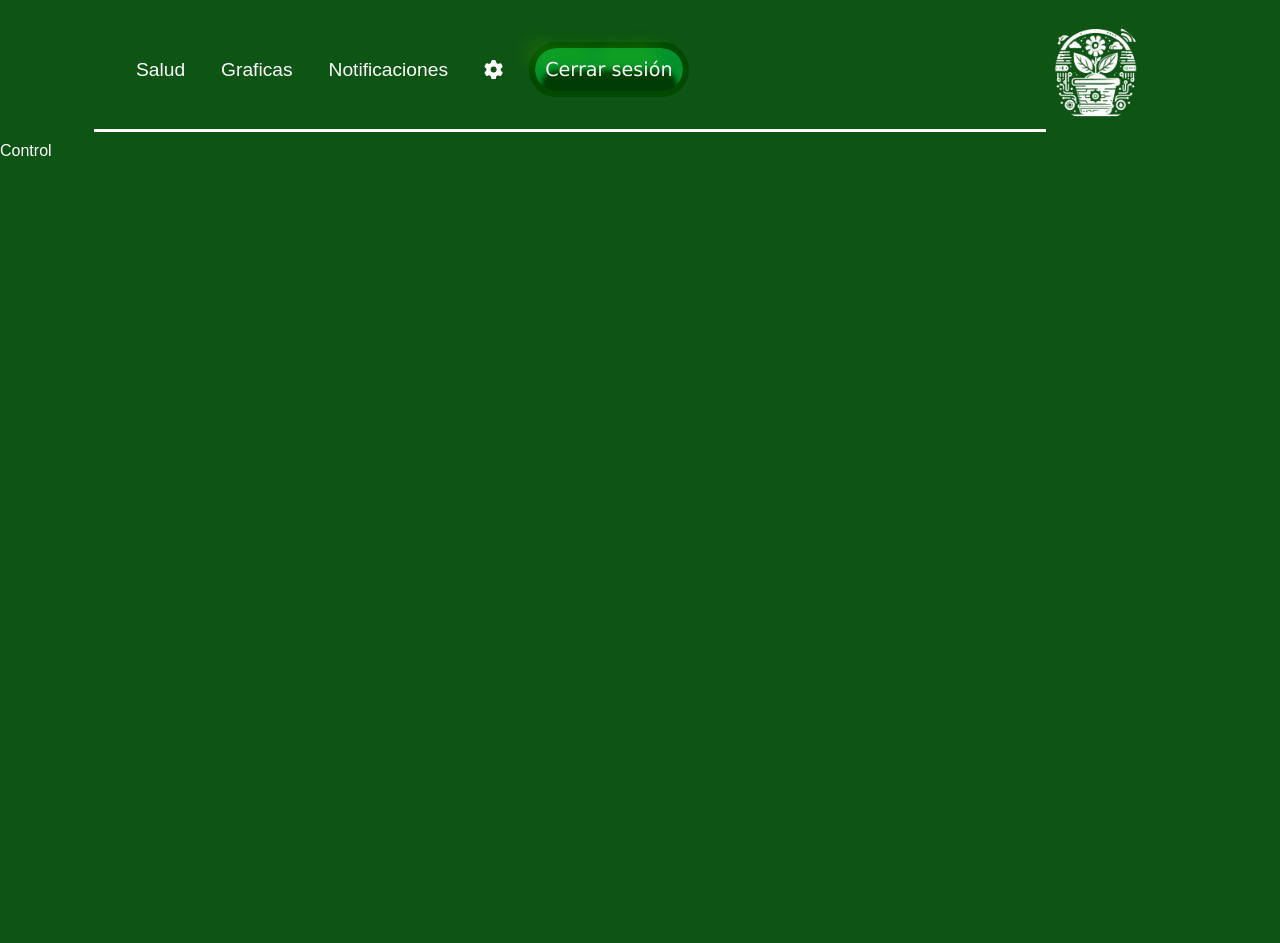
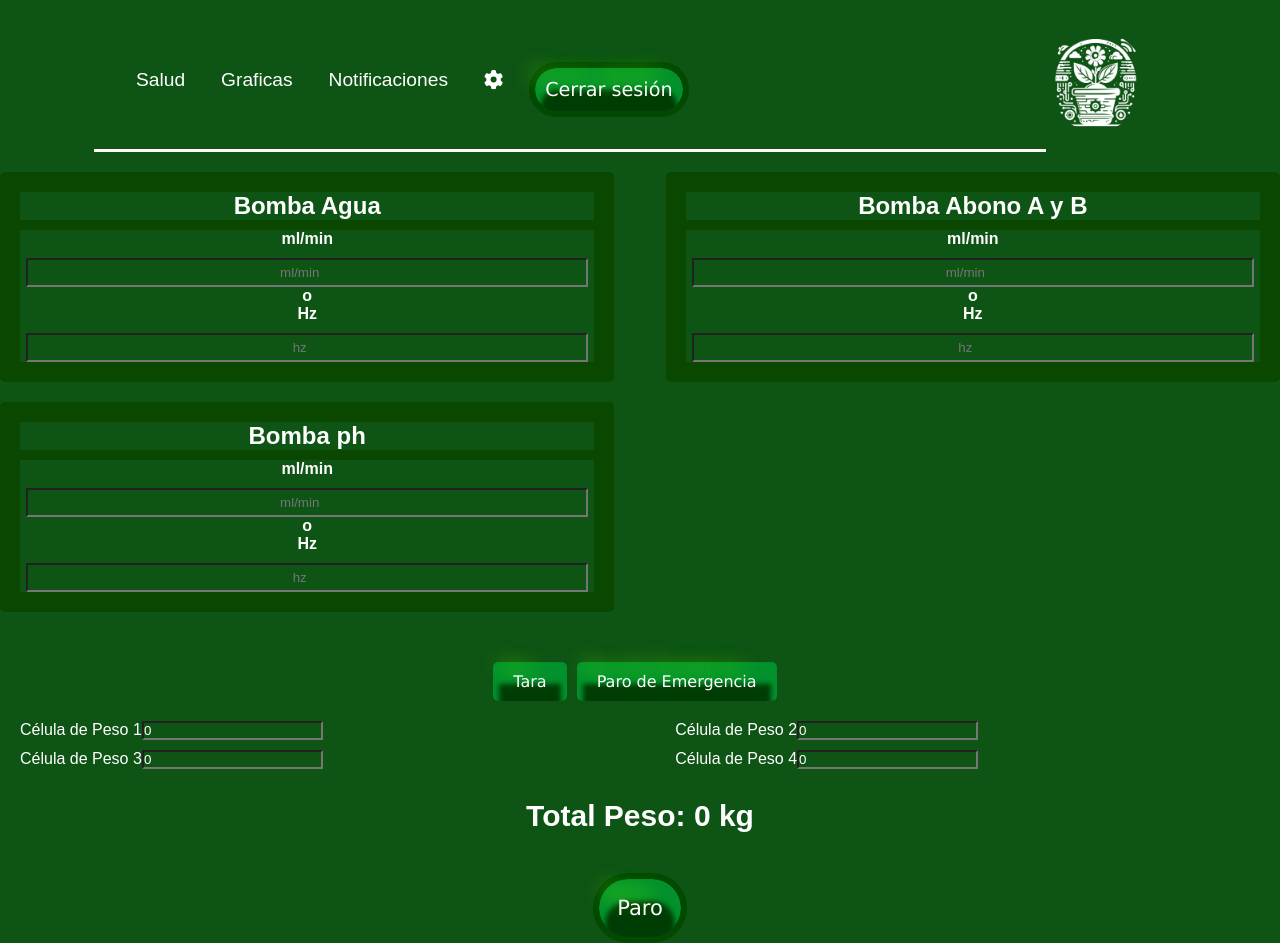
Before and after one commit to FJMoralB/CannaPotCasa, a React (Vite) app: page /Control in a window 1280 px wide. Before the commit the page ends 800 px from the top, so only its background shows below. Built offline with nearby package versions, Linux system fonts and the light colour scheme; no server answers; sample sign-in values are in the browser's storage.

Commit message:
mejora css

```diff
--- a/src/App.jsx
+++ b/src/App.jsx
@@ -2,7 +2,7 @@
 import { BrowserRouter as Router, Route, Routes } from 'react-router-dom';
 import NavBar from './components/NavBar';
 import Salud from './components/Salud/Salud';
-import Control from './components/Control';
+import Control from './components/Control/Control';
 import Notificaciones from './components/Notificaciones';
 import Parametros from './components/parametros/Parametros';
 import Graficas from './components/graficas/Graficas';
--- a/src/components/Control.jsx
+++ /dev/null
@@ -1,9 +0,0 @@
-import React from 'react'
-
-const Control = () => {
-  return (
-    <div>Control</div>
-  )
-}
-
-export default Control
--- /dev/null
+++ b/src/components/Control/Control.jsx
@@ -0,0 +1,101 @@
+import React, { useState } from 'react';
+import './control.css'; // Importa el archivo CSS para los estilos
+import { Label } from 'recharts';
+
+// Componente para el control individual de cada bomba
+const BombaControl = ({ bombaId }) => {
+  return (
+    <div className="control-bomba">
+      <h1>Bomba {bombaId}</h1>
+      <form action="" method="get">
+        <span>ml/min</span>
+        <br />
+        <input type="number" placeholder="ml/min" name={`ml${bombaId}`} id="" />
+        <br />
+        <span>o</span>
+        <br />
+        <span>Hz</span>
+        <br />
+        <input type="number" placeholder="hz" name={`hz${bombaId}`} id="" />
+      </form>
+    </div>
+  );
+};
+
+// Componente para cada célula de peso
+const CelulaPeso = ({ id, weight, onWeightChange }) => {
+  return (
+    <div className="celula-peso">
+      <label htmlFor={`peso${id}`}>Célula de Peso {id}</label>
+      <input
+        type="number"
+        id={`peso${id}`}
+        value={weight}
+        onChange={(e) => onWeightChange(id, parseFloat(e.target.value) || 0)}
+
+      />
+    </div>
+  );
+};
+
+// Componente principal de control
+const Control = () => {
+  // Estado para almacenar los pesos de las cuatro células
+  const [weights, setWeights] = useState({ 1: 0, 2: 0, 3: 0, 4: 0 });
+
+  // Manejador para actualizar el peso de una célula específica
+  const handleWeightChange = (id, value) => {
+    setWeights((prevWeights) => ({
+      ...prevWeights,
+      [id]: value
+    }));
+  };
+
+  // Manejador para restablecer todos los pesos a cero
+  const handleTara = () => {
+    setWeights({ 1: 0, 2: 0, 3: 0, 4: 0 });
+  };
+
+  // Calcular el peso total
+  const totalWeight = Object.values(weights).reduce((a, b) => a + b, 0);
+
+  return (
+    <div>
+      {/* Renderiza los componentes de control de bomba */}
+      <div className="bombas-container">
+        {['Agua', 'Abono A y B', 'ph'].map((id) => (
+          <BombaControl key={id} bombaId={id} />
+        ))}
+      </div>
+      {/* Botones de control para Tara y Paro de Emergencia */}
+      <div className="control-buttons">
+        <button type="button" onClick={handleTara}>
+          Tara
+        </button>
+        <button type="button" onClick={() => alert('Paro de Emergencia activado')}>
+          Paro de Emergencia
+        </button>
+      </div>
+      {/* Renderiza las células de peso y el peso total en dos columnas */}
+      <div className="celulas-peso-container">
+        {[1, 2, 3, 4].map((id) => (
+          <CelulaPeso key={id} id={id} weight={weights[id]} onWeightChange={handleWeightChange} />
+        ))}
+      </div>
+      {/* Contenedor para centrar el peso total */}
+      <div className="total-weight-container">
+        <div className="total-weight">
+          <h2>Total Peso: {totalWeight} kg</h2>
+        </div>
+      </div>
+      {/* Botón de paro centrado en la parte inferior */}
+      <div className="control-buttons-bottom">
+        <button type="button" onClick={() => alert('Paro activado')}>
+          Paro
+        </button>
+      </div>
+    </div>
+  );
+};
+
+export default Control;
--- /dev/null
+++ b/src/components/Control/control.css
@@ -0,0 +1,112 @@
+/* Contenedor para organizar las bombas en dos columnas */
+.bombas-container {
+    display: flex;
+    flex-wrap: wrap;
+    justify-content: space-between;
+  }
+
+  /* Estilos generales para cada control de bomba */
+  .control-bomba {
+    width: 48%; /* Ajusta el ancho para que quepan dos en una fila */
+    padding: 20px;
+    margin: 10px 0; /* Espaciado vertical entre bombas */
+    border-radius: 5px;
+    background-color: #0a4802;
+    text-align: center;
+  }
+
+  /* Estilos para el encabezado dentro de cada control de bomba */
+  .control-bomba h1 {
+    font-size: 24px;
+    margin-bottom: 10px;
+    color: #fff; /* Color del texto */
+  }
+
+  /* Estilos para los elementos span usados como etiquetas */
+  .control-bomba span {
+    font-weight: bold;
+    color: #fff; /* Color del texto */
+  }
+
+  /* Estilos para los campos de entrada dentro de cada control de bomba */
+  .control-bomba input {
+    text-align: center;
+    margin-top: 10px;
+    padding: 5px;
+    width: calc(100% - 12px);
+  }
+
+  /* Contenedor para los botones */
+  .control-buttons {
+    display: flex;
+    justify-content: center; /* Centra los botones */
+    margin-top: 20px;
+  }
+
+  /* Estilos para los botones */
+  .control-buttons button {
+    padding: 10px 20px;
+    margin-right: 10px;
+    font-size: 16px;
+    cursor: pointer;
+    border: none;
+    border-radius: 5px;
+  }
+
+  /* Contenedor para las células de peso y peso total en dos columnas */
+  .celulas-peso-container {
+    display: flex;
+    flex-wrap: wrap;
+    justify-content: space-between;
+    margin-top: 20px;
+    margin-left: 20px;
+  }
+
+  /* Estilos para cada célula de peso */
+  .celula-peso {
+    width: 48%; /* Ajusta el ancho para que quepan dos en una fila */
+    margin-bottom: 10px;
+  }
+
+  /* Contenedor para mostrar el peso total */
+  .total-weight-container {
+    width: 100%;
+    display: flex;
+    justify-content: center;
+    margin-top: 20px;
+  }
+
+  /* Estilos para mostrar el peso total */
+  .total-weight {
+    font-size: 20px;
+    font-weight: bold;
+    text-align: center;
+  }
+
+  /* Contenedor para centrar el botón de paro en la parte inferior */
+  .control-buttons-bottom {
+    display: flex;
+    justify-content: center; /* Centra el botón */
+    margin-top: 20px;
+  }
+
+  /* Ajustes para diseño responsivo */
+  @media (max-width: 600px) {
+    .control-bomba, .celula-peso, .total-weight-container {
+      width: 100%; /* Asegura que las bombas ocupen todo el ancho en pantallas pequeñas */
+      padding: 10px;
+    }
+
+    .control-bomba h1 {
+      font-size: 20px;
+    }
+
+    .control-buttons button, .control-buttons-bottom button {
+      padding: 8px 16px;
+      font-size: 14px;
+    }
+
+    .total-weight {
+      font-size: 18px;
+    }
+  }
--- a/src/components/graficas/Graficas.jsx
+++ b/src/components/graficas/Graficas.jsx
@@ -6,9 +6,14 @@ import './Graficas.css'; // Asegúrate de tener estilos CSS si es necesario
 function Graficas() {
   return (
     <div className="graficas-container">
-      <h2>Gráficos de Datos</h2>
-      <GraficoBD />
-      <GraficoTiempoReal />
+      <div className="grafico-bd">
+        <h2>Gráfico de Datos</h2>
+        <GraficoBD />
+      </div>
+      <div className="grafico-tiempo-real">
+        <h2>Datos Tiempo Real</h2>
+        <GraficoTiempoReal />
+      </div>
     </div>
   );
 }
--- a/src/components/graficas/GraficoBD.jsx
+++ b/src/components/graficas/GraficoBD.jsx
@@ -10,7 +10,7 @@ const GraficoBD = () => {
       { label: 'Temperatura', data: [], borderColor: 'rgba(75, 192, 192, 1)', backgroundColor: 'rgba(75, 192, 192, 0.2)' },
       { label: 'Humedad', data: [], borderColor: 'rgba(75, 75, 192, 1)', backgroundColor: 'rgba(75, 75, 192, 0.2)' },
       { label: 'Peso', data: [], borderColor: 'rgba(192, 75, 75, 1)', backgroundColor: 'rgba(192, 75, 75, 0.2)' },
-      { label: 'Dendometro', data: [], borderColor: 'rgba(75, 192, 75, 1)', backgroundColor: 'rgba(75, 192, 75, 0.2)' },
+      { label: 'Dendómetro', data: [], borderColor: 'rgba(75, 192, 75, 1)', backgroundColor: 'rgba(75, 192, 75, 0.2)' },
       { label: 'PH', data: [], borderColor: 'rgba(192, 192, 75, 1)', backgroundColor: 'rgba(192, 192, 75, 0.2)' },
       // Agregar más datasets para otros parámetros si es necesario
     ]
--- a/src/components/graficas/GraficoTiempoReal.jsx
+++ b/src/components/graficas/GraficoTiempoReal.jsx
@@ -33,7 +33,6 @@ const GraficoTiempoReal = () => {
 
   return (
     <div className="datos-tiempo-real">
-      <h2>Datos Tiempo Real</h2>
       <ul>
         <li>Temperatura: {datos.temperatura}°C</li>
         <li>Humedad: {datos.humedad}%</li>
--- a/src/components/parametros/parametros.css
+++ b/src/components/parametros/parametros.css
@@ -1,39 +1,3 @@
-.parametros {
-    display: flex;
-    flex-direction: column;
-    align-items: center;
-    justify-content: center;
-    height: 100vh; /* Ajusta la altura según sea necesario */
-  }
-
-  input[type="range"] {
-    width: 80%; /* Ajusta el ancho del input de rango según sea necesario */
-    margin-bottom: 10px; /* Ajusta el margen inferior según sea necesario */
-  }
-
-
-
-  button {
-    box-shadow:inset 0px 16px 5px 6px #02912d;
-    background-color:#003d05;
-    border-radius:42px;
-    border:6px solid #024a02;
-    display:inline-block;
-    cursor:pointer;
-    color:#ffffff;
-    font-family:Verdana;
-    font-size:21px;
-    padding:17px 18px;
-    text-decoration:none;
-    text-shadow:-14px -15px 19px #77ff00;
-  }
-  .button:hover {
-    background-color:#086d17;
-  }
-  .button:active {
-    position:relative;
-    top:1px;
-  }
 .parametros-container {
   display: flex;
   flex-direction: column;
@@ -45,5 +9,57 @@
 }
 
 .parametros {
+  display: grid;
+  grid-template-columns: repeat(2, 1fr);
+  gap: 20px;
+  width: 100%;
+  max-width: 800px;
+  margin: 0 auto;
   text-align: left;
 }
+
+.parametros span {
+  display: block;
+  margin-bottom: 10px;
+}
+
+.parametros input[type="range"] {
+  width: 100%;
+  margin-bottom: 10px;
+}
+
+button {
+  box-shadow: inset 0px 16px 5px 6px #02912d;
+  background-color: #003d05;
+  border-radius: 42px;
+  border: 6px solid #024a02;
+  display: inline-block;
+  cursor: pointer;
+  color: #ffffff;
+  font-family: Verdana;
+  font-size: 21px;
+  padding: 17px 18px;
+  text-decoration: none;
+  text-shadow: -14px -15px 19px #77ff00;
+  margin-top: 20px;
+}
+
+button:hover {
+  background-color: #086d17;
+}
+
+button:active {
+  position: relative;
+  top: 1px;
+}
+
+@media (max-width: 600px) {
+  .parametros {
+    grid-template-columns: 1fr;
+  }
+
+  button {
+    width: 100%;
+    text-align: center;
+  }
+}
```
Also changed, not shown: src/components/graficas/Graficas.css (+51 -8 lines), src/components/parametros/Parametros.jsx (+23 -6 lines). Lines whose indentation alone changed are shown as unchanged.
